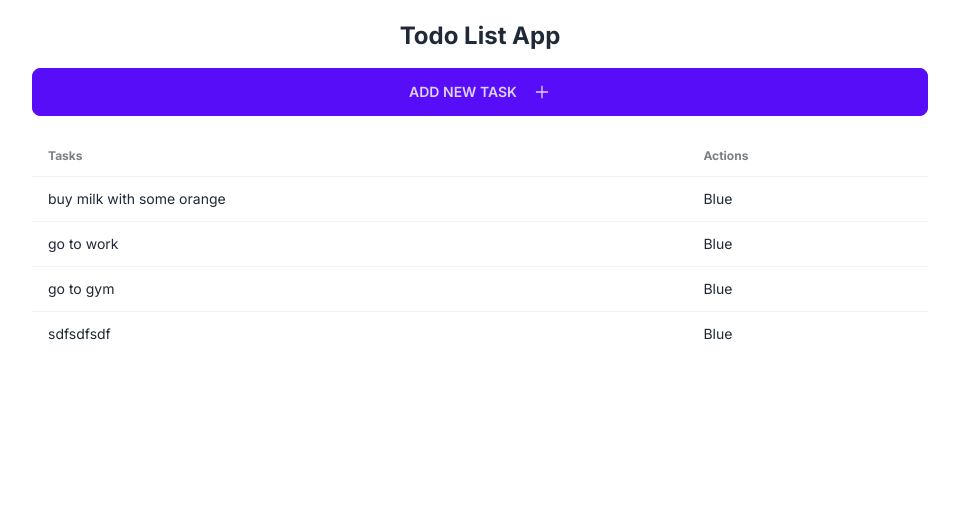
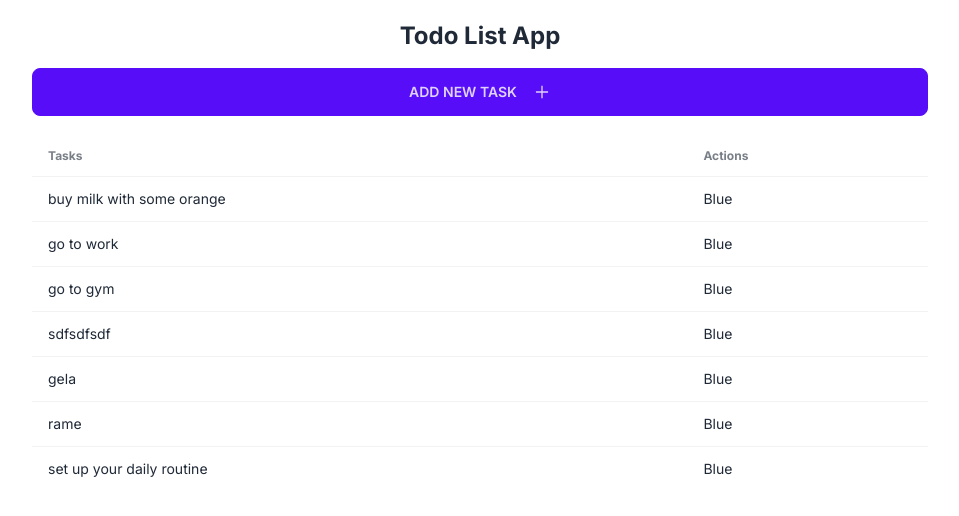
Before and after one commit to gigisoza/simple-todoapp, a Next.js app: page / in a window 1280 px wide. Shown: the top 516 px of the page, without its empty margins (160-1119 px from the left). Built offline with nearby package versions, Linux system fonts and the light colour scheme; data requests are answered from the project's data file.

Commit message:
Use uuid to fix unique id problem

```diff
--- a/app/components/AddTask.tsx
+++ b/app/components/AddTask.tsx
@@ -4,19 +4,23 @@ import React, { useState } from "react";
 import { AiOutlinePlus } from "react-icons/ai";
 import Modal from "./Modal";
 import { addTodo } from "@/api";
+import { useRouter } from "next/navigation";
+import { v4 as uuidv4 } from "uuid";
 
 export default function AddTask() {
+  const router = useRouter();
   const [modalOpen, setModalOpen] = useState<boolean>(false);
   const [newTaskValue, setNewTaskValue] = useState<string>("");
 
   const handleSubmitNewTodo = async (e: React.FormEvent<HTMLFormElement>) => {
     e.preventDefault();
     await addTodo({
-      id: "3",
+      id: uuidv4(),
       text: newTaskValue,
     });
     setNewTaskValue("");
     setModalOpen(false);
+    router.refresh();
   };
 
   return (
--- a/data/todos.json
+++ b/data/todos.json
@@ -15,6 +15,18 @@
     {
       "id": "4",
       "text": "sdfsdfsdf"
+    },
+    {
+      "id": "5",
+      "text": "gela"
+    },
+    {
+      "id": "f682e456-7a99-4c8e-869f-90f24c7fe3f4",
+      "text": "rame"
+    },
+    {
+      "id": "5a2d6fdd-afa3-4ea7-a1ef-c1eb997e39d4",
+      "text": "set up your daily routine"
     }
   ]
 }
--- a/package.json
+++ b/package.json
@@ -19,9 +19,11 @@
     "react": "18.2.0",
     "react-dom": "18.2.0",
     "react-icons": "^4.10.1",
-    "typescript": "5.1.6"
+    "typescript": "5.1.6",
+    "uuid": "^9.0.0"
   },
   "devDependencies": {
+    "@types/uuid": "^9.0.2",
     "autoprefixer": "^10.4.15",
     "daisyui": "^3.5.1",
     "json-server": "^0.17.3",
```
Also changed, not shown: 1 other file (tests, documents, lock files or other folders).
